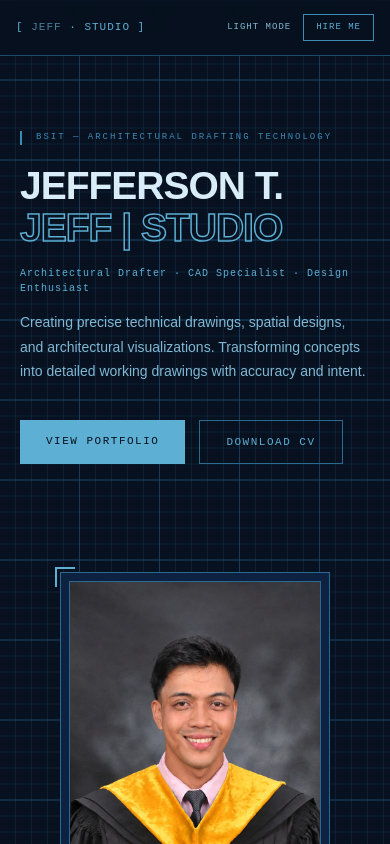
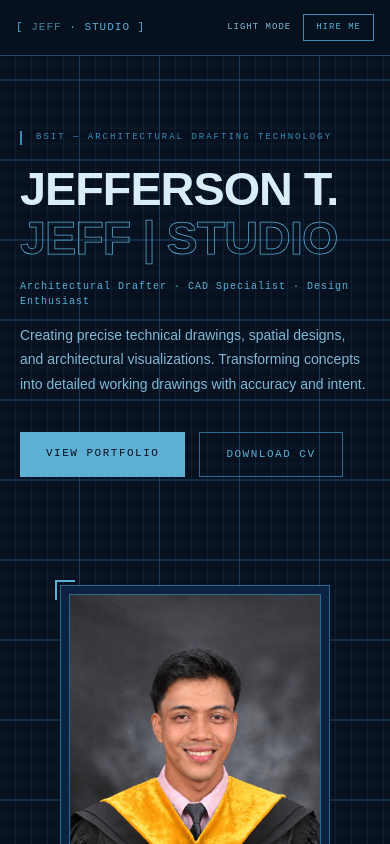
Before and after one commit to Cipher-Syntax/Jeff-Studio, a React (Vite) app: page / in a window 390 px wide. Shown: the top 844 px of the page. Built offline with nearby package versions, Linux system fonts and the light colour scheme.

Commit message:
Enhanced: mobile responsiveness 2

```diff
--- a/src/features/portfolio/components/HeroSection.jsx
+++ b/src/features/portfolio/components/HeroSection.jsx
@@ -12,9 +12,9 @@ const HeroSection = () => {
                         BSIT &mdash; Architectural Drafting Technology
                     </p>
 
-                    <h1 className="font-sans font-black text-[clamp(36px,10vw,100px)] whitespace-nowrap leading-[1.1] sm:leading-[0.9] tracking-[-1px] text-slate-900 dark:text-[#d8edf8] mb-4">
-                        JEFFERSON T.<br />
-                        <span className="text-transparent" style={{ WebkitTextStroke: '1.5px #5eafd4' }}>
+                    <h1 className="font-sans font-black text-[clamp(44px,12vw,100px)] leading-[1.05] sm:leading-[0.9] tracking-[-1px] text-slate-900 dark:text-[#d8edf8] mb-4">
+                        <span className="block whitespace-nowrap">JEFFERSON T.</span>
+                        <span className="block whitespace-nowrap text-transparent [-webkit-text-stroke:0.75px_#5eafd4] sm:[-webkit-text-stroke:1.5px_#5eafd4]">
                             JEFF | STUDIO
                         </span>
                     </h1>
```
